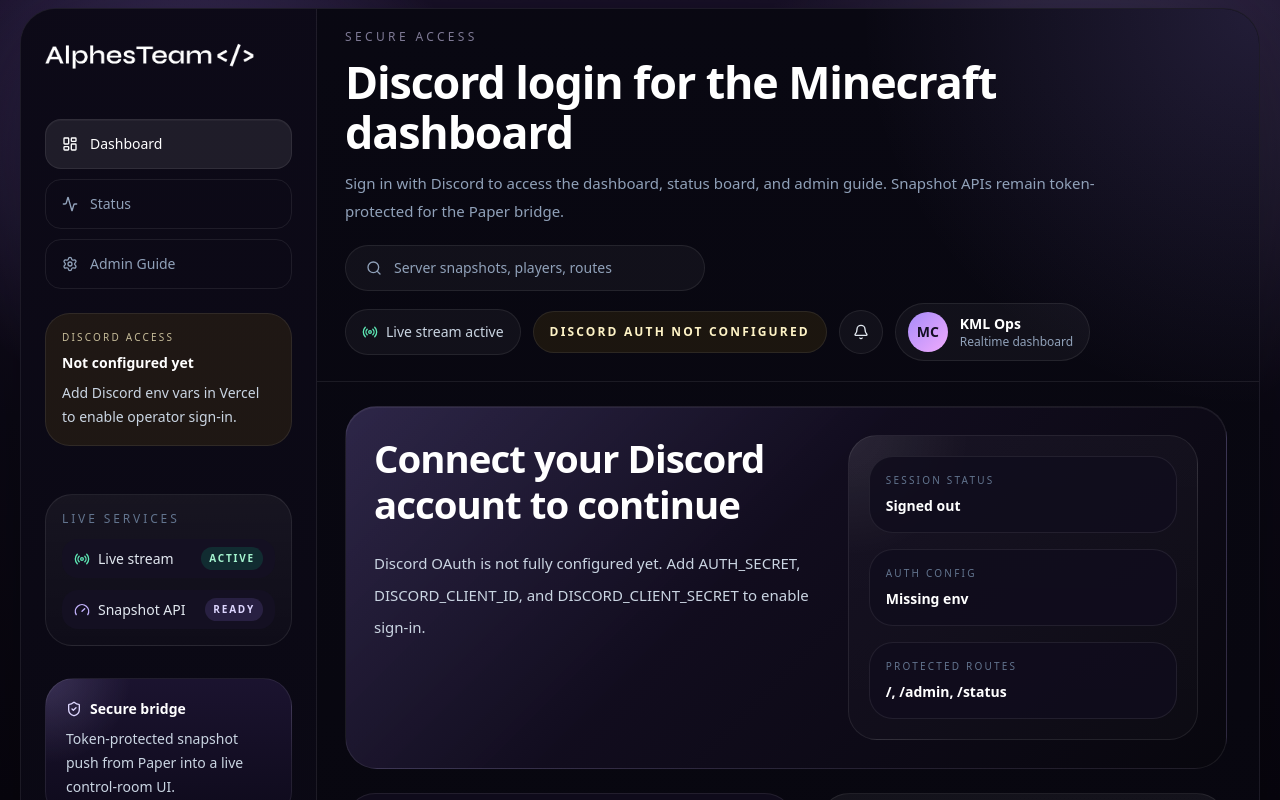
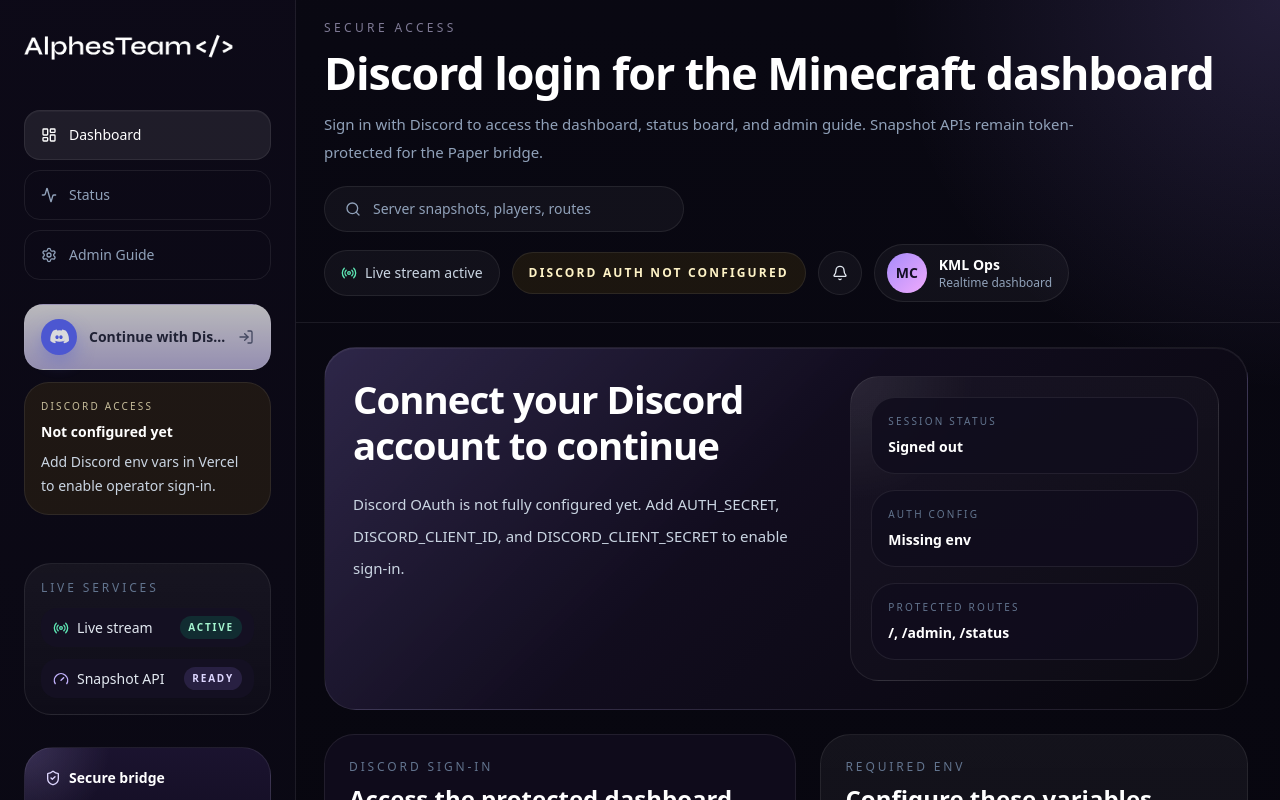
Before and after one commit to XerflyzDev/Minecraft-Dashboard-KML-By-AlphesTeam, a Next.js app: page /login in a window 1280 px wide. Shown: the top 800 px of the page. Built offline with nearby package versions, Linux system fonts and the light colour scheme; no server answers.

Commit message:
Make layout full-width and keep sidebar login visible

```diff
--- a/src/components/dashboard-shell.tsx
+++ b/src/components/dashboard-shell.tsx
@@ -55,8 +55,8 @@
   const authConfigured = isDiscordAuthConfigured();
 
   return (
-    <main className="min-h-screen px-2 py-2 text-white sm:px-4 lg:px-5">
-      <div className="mx-auto grid min-h-[calc(100vh-1rem)] w-full max-w-[1800px] overflow-hidden rounded-[2.25rem] border border-white/10 bg-[#0a0813]/95 shadow-[0_30px_120px_rgba(0,0,0,0.45)] lg:grid-cols-[296px_1fr]">
+    <main className="min-h-screen text-white">
+      <div className="grid min-h-screen w-full overflow-hidden bg-[#0a0813]/95 lg:grid-cols-[296px_1fr]">
         <aside className="border-b border-white/8 bg-[linear-gradient(180deg,rgba(13,10,24,0.98),rgba(9,8,18,0.98))] p-6 lg:border-b-0 lg:border-r">
           <div className="relative h-[46px] w-full max-w-[210px]">
             <Image
--- a/src/components/sidebar-discord-button.tsx
+++ b/src/components/sidebar-discord-button.tsx
@@ -37,7 +37,22 @@
 
   if (!authConfigured) {
     return (
-      <div className="mt-6 rounded-[1.55rem] border border-amber-300/16 bg-amber-400/8 px-4 py-4">
+      <div className="mt-6">
+        <button
+          disabled
+          className="flex w-full items-center gap-3 rounded-[1.2rem] border border-white/12 bg-[linear-gradient(180deg,rgba(255,255,255,0.84),rgba(218,210,255,0.78))] px-4 py-3.5 text-left opacity-85"
+        >
+          <div className="flex h-9 w-9 shrink-0 items-center justify-center rounded-full bg-[#5865F2] text-white shadow-[0_8px_18px_rgba(88,101,242,0.35)]">
+            <DiscordMark />
+          </div>
+          <div className="min-w-0 flex-1">
+            <p className="truncate text-sm font-semibold text-[#23263a]">
+              Continue with Discord
+            </p>
+          </div>
+          <LogIn className="h-4 w-4 shrink-0 text-[#4d536d]" />
+        </button>
+        <div className="mt-3 rounded-[1.55rem] border border-amber-300/16 bg-amber-400/8 px-4 py-4">
           <p className="text-[10px] uppercase tracking-[0.22em] text-amber-100/75">
             Discord access
           </p>
@@ -45,6 +60,7 @@
           <p className="mt-2 text-sm leading-6 text-slate-300">
             Add Discord env vars in Vercel to enable operator sign-in.
           </p>
+        </div>
       </div>
     );
   }
```
Lines whose indentation alone changed are shown as unchanged.
